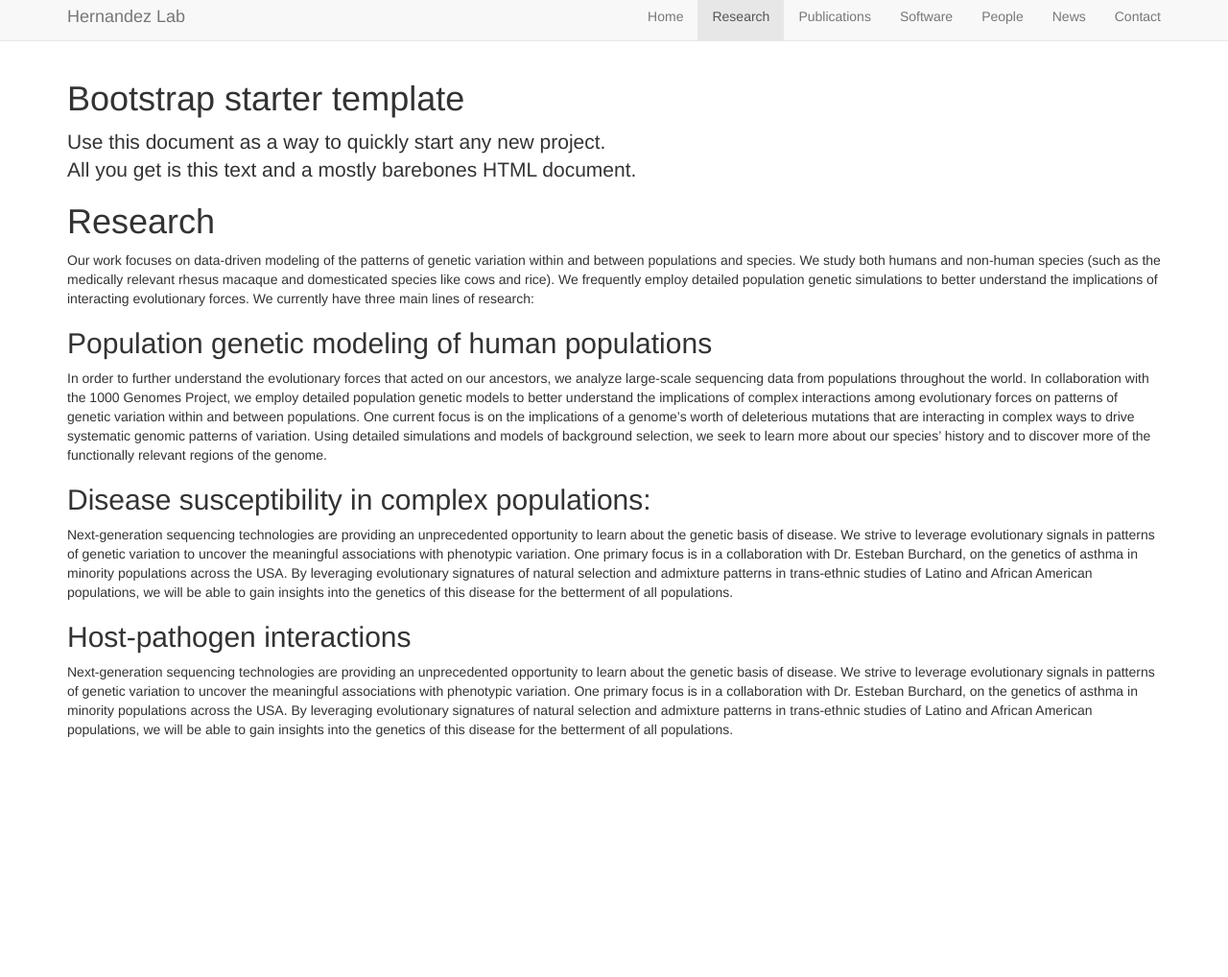
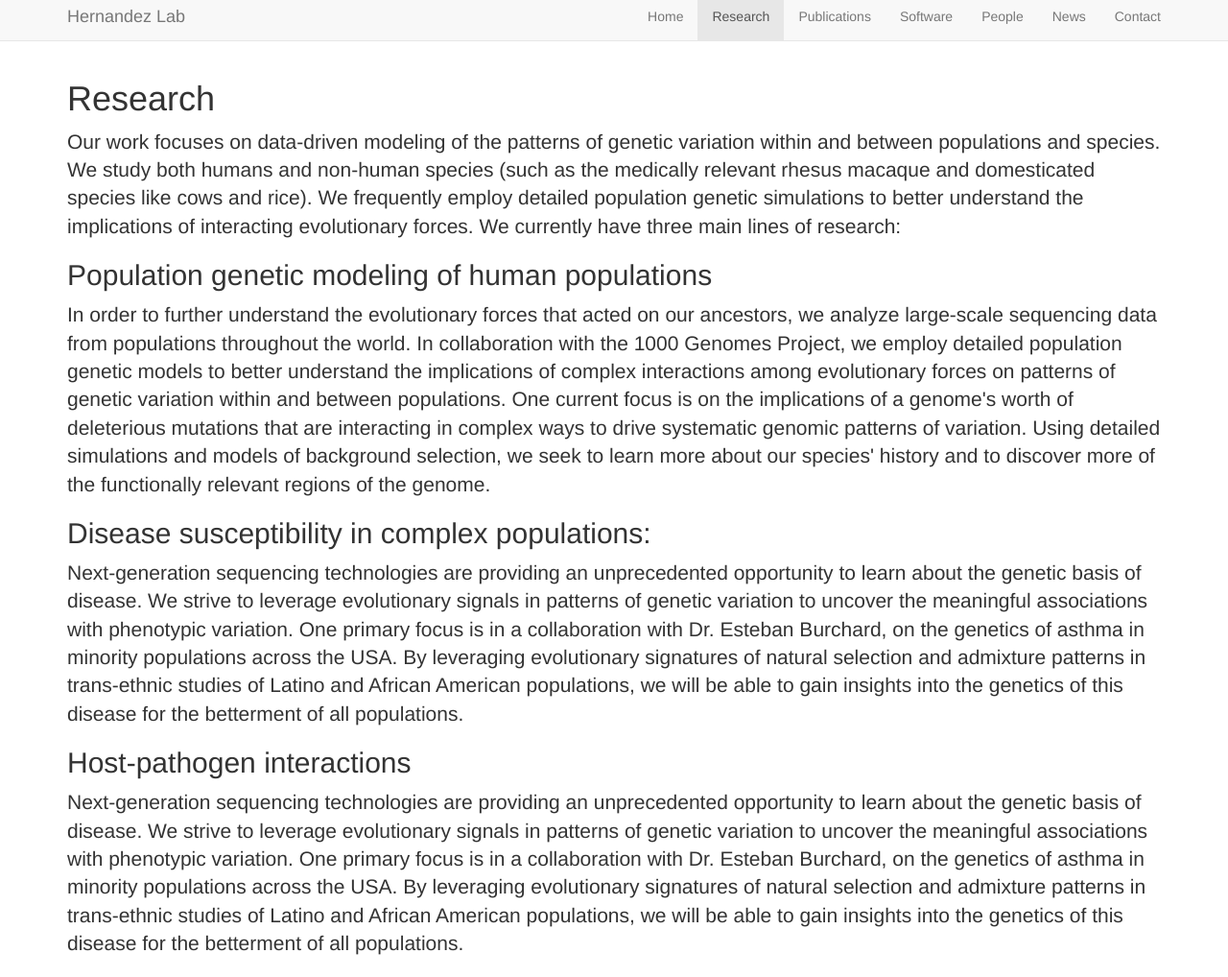
Before and after one commit to HernandezLab/hernandezlab.github.io, a Jekyll site: the page built from research/index.md, in a window 1280 px wide, cut to the strip 48-1066 px from the top of the page. Shown: the whole strip at 96% size. Built offline with Jekyll 4.4.1, drawn with Linux system fonts in a browser that asks for light colours; nearby versions of some CDN libraries; before the commit the page ends 900 px from its top, so only the background shows below that.

Commit message:
paragraph style

```diff
--- a/_includes/header.html
+++ b/_includes/header.html
@@ -56,5 +56,3 @@
 
     <div class="container"><!-- Main content -->
       <div class="starter-template">
-        <h1>Bootstrap starter template</h1>
-        <p class="lead">Use this document as a way to quickly start any new project.<br> All you get is this text and a mostly barebones HTML document.</p>
--- a/research/index.md
+++ b/research/index.md
@@ -6,17 +6,18 @@ group: research
 
 
 # Research
-
+<p class="lead">
 Our work focuses on data-driven modeling of the patterns of genetic variation within and between populations and species. We study both humans and non-human species (such as the medically relevant rhesus macaque and domesticated species like cows and rice). We frequently employ detailed population genetic simulations to better understand the implications of interacting evolutionary forces. We currently have three main lines of research:
-
+</p>
 ## Population genetic modeling of human populations
-
+<p class="lead">
 In order to further understand the evolutionary forces that acted on our ancestors, we analyze large-scale sequencing data from populations throughout the world. In collaboration with the 1000 Genomes Project, we employ detailed population genetic models to better understand the implications of complex interactions among evolutionary forces on patterns of genetic variation within and between populations. One current focus is on the implications of a genome's worth of deleterious mutations that are interacting in complex ways to drive systematic genomic patterns of variation. Using detailed simulations and models of background selection, we seek to learn more about our species' history and to discover more of the functionally relevant regions of the genome.
-
+</p>
 ## Disease susceptibility in complex populations:
-
+<p class="lead">
 Next-generation sequencing technologies are providing an unprecedented opportunity to learn about the genetic basis of disease. We strive to leverage evolutionary signals in patterns of genetic variation to uncover the meaningful associations with phenotypic variation. One primary focus is in a collaboration with Dr. Esteban Burchard, on the genetics of asthma in minority populations across the USA. By leveraging evolutionary signatures of natural selection and admixture patterns in trans-ethnic studies of Latino and African American populations, we will be able to gain insights into the genetics of this disease for the betterment of all populations.
-
+</p>
 ## Host-pathogen interactions
-
+<p class="lead">
 Next-generation sequencing technologies are providing an unprecedented opportunity to learn about the genetic basis of disease. We strive to leverage evolutionary signals in patterns of genetic variation to uncover the meaningful associations with phenotypic variation. One primary focus is in a collaboration with Dr. Esteban Burchard, on the genetics of asthma in minority populations across the USA. By leveraging evolutionary signatures of natural selection and admixture patterns in trans-ethnic studies of Latino and African American populations, we will be able to gain insights into the genetics of this disease for the betterment of all populations.
+</p>
```
